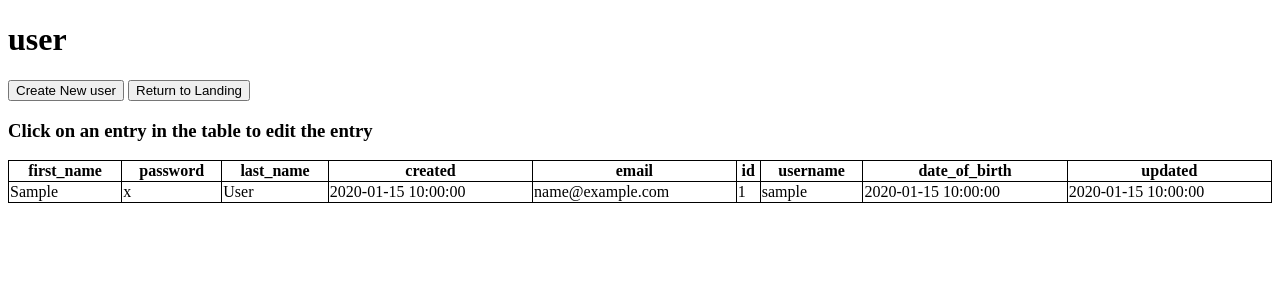
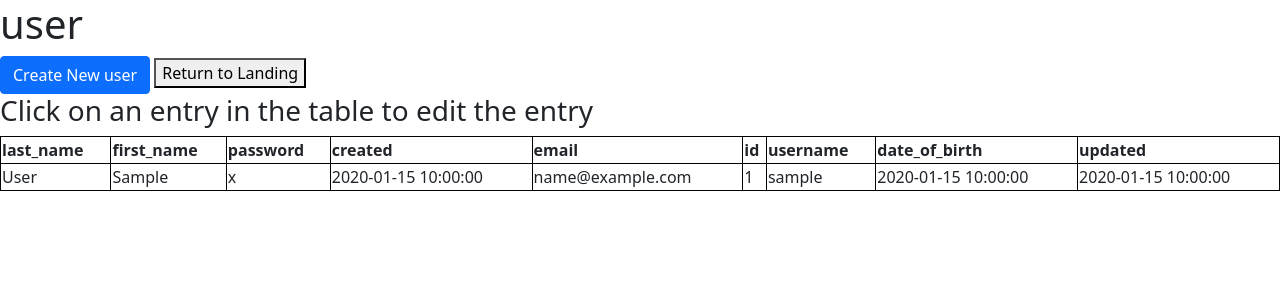
Before and after one commit to ChiliPaneer/flaskProject3200, a Flask app: page /list/user in a window 1280 px wide. Shown: the top 300 px of the page. Run offline with Flask 2, Linux system fonts and the light colour scheme; tables that the repository leaves empty hold one stand-in row (values such as "Sample post").

Commit message:
added one bootstrap button

```diff
--- a/flaskr/templates/list.html
+++ b/flaskr/templates/list.html
@@ -1,5 +1,7 @@
 <!DOCTYPE html>
 <link rel="stylesheet" href="{{ url_for('static', filename='main.css') }}">
+<link href="https://cdn.jsdelivr.net/npm/bootstrap@5.0.0-beta3/dist/css/bootstrap.min.css" rel="stylesheet" integrity="sha384-eOJMYsd53ii+scO/bJGFsiCZc+5NDVN2yr8+0RDqr0Ql0h+rP48ckxlpbzKgwra6" crossorigin="anonymous">
+<script src="https://cdn.jsdelivr.net/npm/bootstrap@5.0.0-beta3/dist/js/bootstrap.bundle.min.js" integrity="sha384-JEW9xMcG8R+pH31jmWH6WWP0WintQrMb4s7ZOdauHnUtxwoG2vI5DkLtS3qm9Ekf" crossorigin="anonymous"></script>
 <html lang="en">
 <head>
     <meta charset="UTF-8">
@@ -26,7 +28,7 @@
 
 <h1>{{ string }}</h1>
 
-<button onclick = "window.location.href= '/create/{{ string }}'" type="button" name = "create">Create New {{ string }}</button>
+<button class="btn btn-primary" onclick = "window.location.href= '/create/{{ string }}'" type="button" name = "create">Create New {{ string }}</button>
 <button onclick="window.location.href = '/'" type = "button" name = "home">Return to Landing</button>
 
 <h3>Click on an entry in the table to edit the entry</h3>
```
